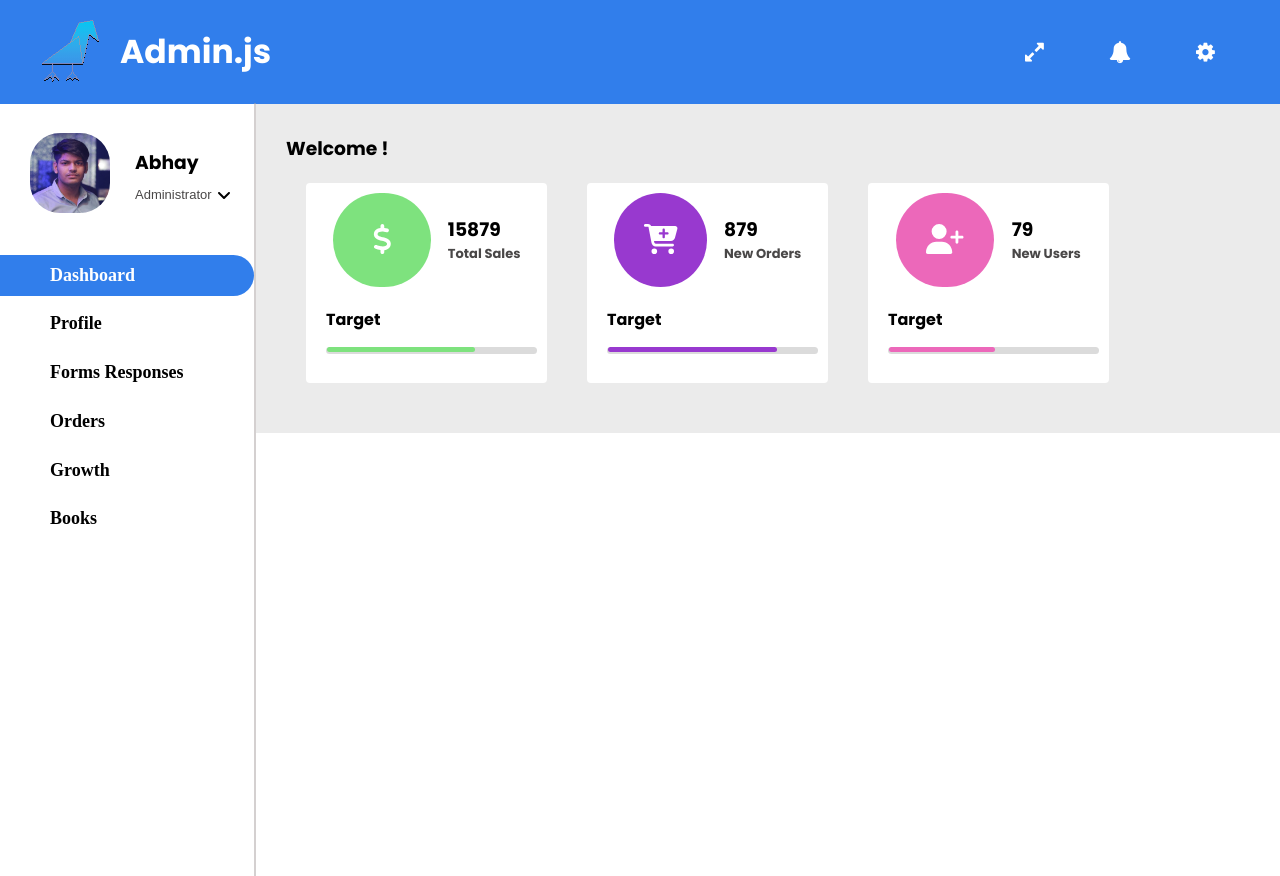
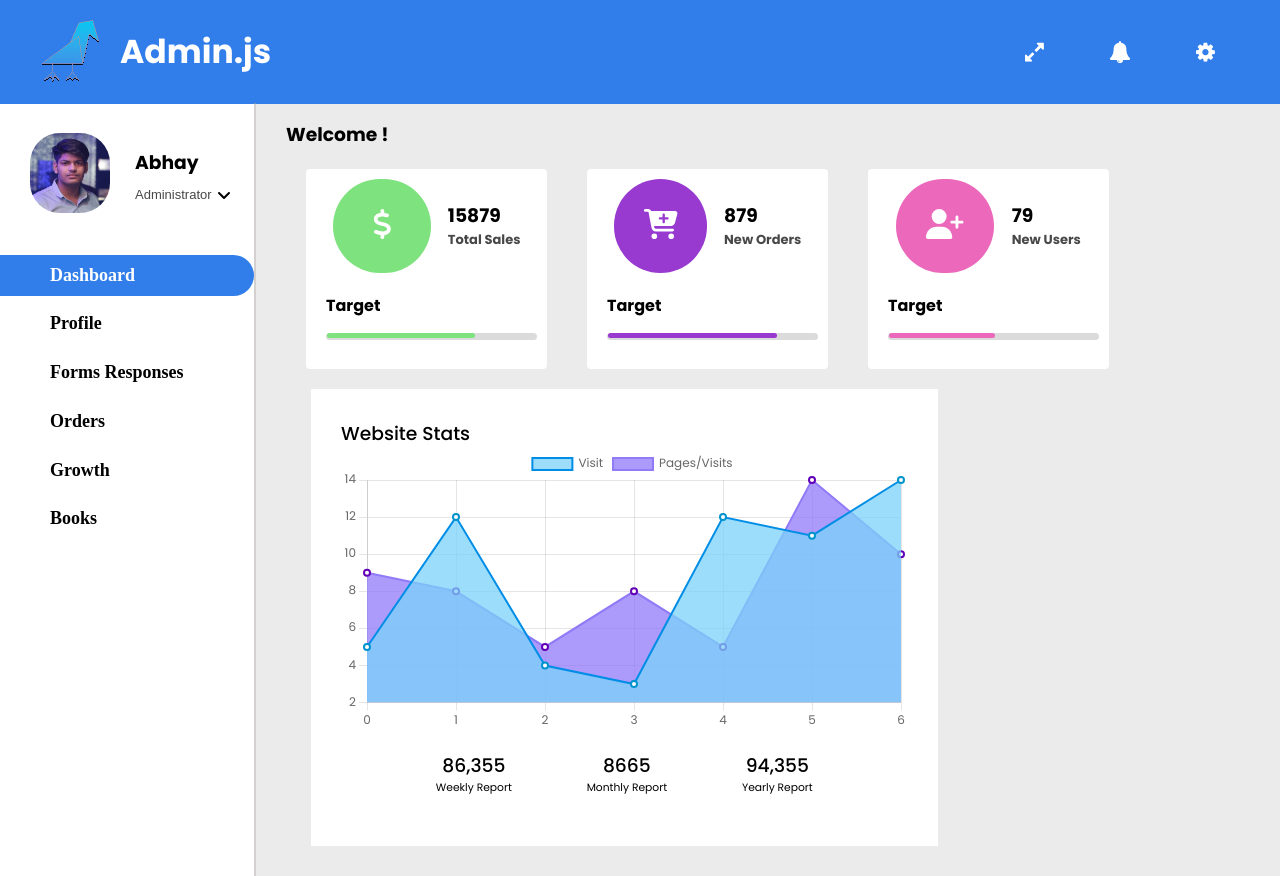
Before and after one commit to abhay5624/Admin.js, a React (Create React App) app: page / in a window 1280 px wide. Before the commit the page ends 800 px from the top, so only its background shows below. Built offline with nearby package versions, Linux system fonts and the light colour scheme.

Commit message:
1st chart added

```diff
--- a/src/Components/Navbar.js
+++ b/src/Components/Navbar.js
@@ -3,7 +3,7 @@ import logo from "../favicon.svg";
 
 const Navbar = () => {
   return (
-    <nav className="navbar navbar-light bg-blue">
+    <nav className="navbar">
       <div className="flexbox">
         <img className="navbar-brand" src={logo} alt="" />
         <h1>Admin.js</h1>
--- a/src/Components/UserChart.js
+++ b/src/Components/UserChart.js
@@ -1,23 +1,50 @@
-import React from "react";
+import React, { useState, useEffect } from "react";
+import { chart } from "../Data";
+import { Line } from "react-chartjs-2";
+import { Chart as ChartJS, registerables } from "chart.js";
+import { Chart } from "react-chartjs-2";
+ChartJS.register(...registerables);
+const UserChart = () => {
+  ChartJS.defaults.font.size = 12;
+  ChartJS.defaults.font.family = "Poppins";
+  console.log(Chart);
+  const [data, setdata] = useState(chart);
+  useEffect(() => {
+    setdata(chart);
+  }, [chart]);
 
-import { Line } from "react-chartjs-2";
-const UserChart = () => {
-  var chart = {
-    labels: ["January", "February", "March", "April", "May", "June", "July"],
-    datasets: [
-      {
-        label: "My First dataset",
-        backgroundColor: "rgb(255, 99, 132)",
-        borderColor: "rgb(255, 99, 132)",
-        data: [0, 10, 5, 2, 20, 30, 45],
-      },
-    ],
-  };
-  console.log(chart);
   return (
-    <div>
-      <h4>Website Stats</h4>
-      <Line data={chart} />
+    <div className="Userchart">
+      <h3 className="stats">Website Stats</h3>
+      <div className="chart">
+        <Line
+          data={data}
+          options={{
+            responsive: true,
+            maintainAspectRatio: true,
+            plugins: {
+              filler: {
+                propagate: true,
+              },
+            },
+            bezierCurve: true,
+          }}
+        />
+      </div>
+      <div className="flexbox reports">
+        <div>
+          <h3 style={{ fontWeight: 500 }}>86,355</h3>
+          <h6 style={{ fontWeight: 300 }}>Weekly Report</h6>
+        </div>
+        <div>
+          <h3 style={{ fontWeight: 500 }}>8665</h3>
+          <h6 style={{ fontWeight: 300 }}>Monthly Report</h6>
+        </div>
+        <div>
+          <h3 style={{ fontWeight: 500 }}>94,355</h3>
+          <h6 style={{ fontWeight: 300 }}>Yearly Report</h6>
+        </div>
+      </div>
     </div>
   );
 };
--- /dev/null
+++ b/src/Data.js
@@ -0,0 +1,27 @@
+export let chart = {
+  labels: ["0", "1", "2", "3", "4", "5", "6"],
+  datasets: [
+    {
+      label: "Visit",
+      data: [5, 12, 4, 3, 12, 11, 14],
+      backgroundColor: "rgba(122, 210, 248, 0.75)",
+      borderColor: "rgba(0, 141, 230, 1)",
+      pointBackgroundColor: "#ffffff",
+      pointBorderColor: "rgba(0, 148, 206, 1)",
+      pointRadius: 3,
+      borderWidth: 2,
+      fill: true,
+    },
+    {
+      label: "Pages/Visits",
+      data: [9, 8, 5, 8, 5, 14, 10],
+      backgroundColor: "rgba(144, 122, 248, 0.75)",
+      borderColor: "rgb(144, 122, 248)",
+      pointBackgroundColor: "#ffffff",
+      pointBorderColor: "rgba(97, 0, 182, 1)",
+      pointRadius: 3,
+      borderWidth: 2,
+      fill: true,
+    },
+  ],
+};
--- a/src/Pages/Dashboard.js
+++ b/src/Pages/Dashboard.js
@@ -69,7 +69,9 @@ const Dashboard = () => {
           </div>
         </div>
       </div>
-      <div className="flexbox"></div>
+      <div className="flexbox">
+        <UserChart />
+      </div>
     </div>
   );
 };
--- a/src/index.css
+++ b/src/index.css
@@ -93,6 +93,7 @@ aside {
   color: black;
 }
 .Dashboard {
+  margin-top: 7vw;
   padding: 30px;
   background-color: rgb(235, 235, 235);
 }
@@ -147,6 +148,12 @@ aside {
   max-width: 80%;
   background-color: rgb(152, 57, 207);
 }
+.navbar {
+  position: fixed;
+  top: 0;
+  left: 0%;
+  width: 100vw;
+}
 .line3 {
   border-radius: 6px;
   min-height: 5px;
@@ -161,3 +168,18 @@ aside {
   padding: 30px 30px;
   border-radius: 60px;
 }
+.Userchart {
+  width: 65%;
+
+  background-color: white;
+  margin-left: 25px;
+  padding: 30px;
+}
+.reports {
+  justify-content: space-evenly;
+  text-align: center;
+  padding: 20px;
+}
+.stats {
+  font-weight: 500;
+}
```
